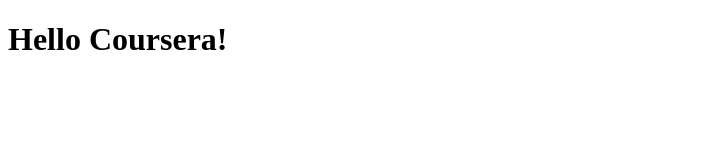
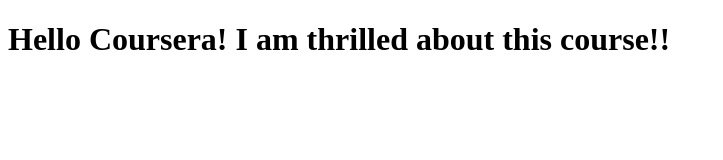
Before and after one commit to blackeagledeisgn/ajs-course, a plain HTML site: page index.html in a window 1280 px wide. Shown: the whole page, without its empty margins (0-723 px from the left). Drawn offline with Linux system fonts and the light colour scheme.

Commit message:
New version of web file.

```diff
--- a/index.html
+++ b/index.html
@@ -5,6 +5,6 @@
 	<title>Helloo Coursera</title>
 </head>
 <body>
-<h1>Hello Coursera!</h1>
+<h1>Hello Coursera! I am thrilled about this course!!</h1>
 </body>
 </html>
```
